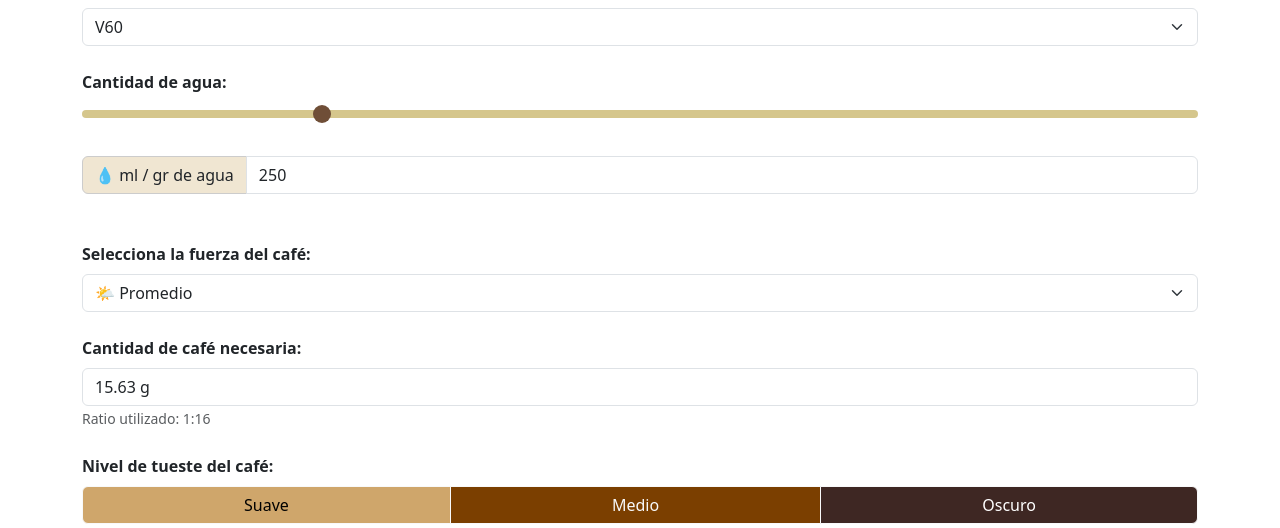
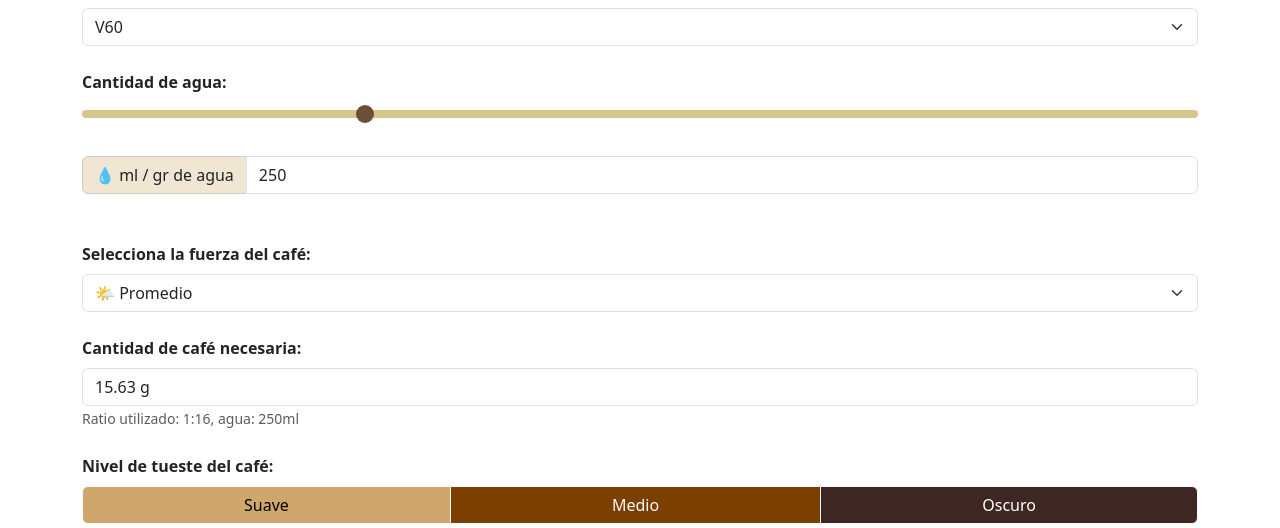
Before and after one commit to JntnAG/cata-cafe, a Django app: page /ratio/ in a window 1280 px wide. Shown: the part 224-752 px from the top of the page. Run offline with Django 5.2, Linux system fonts and the light colour scheme.

Commit message:
limites ratio

```diff
--- a/app_ratio/templates/ratio_home.html
+++ b/app_ratio/templates/ratio_home.html
@@ -177,10 +177,10 @@
              Cantidad de agua:
             </label>
 
-            <input type="range" class="form-range" min="50" max="1000" step="1" id="agua" value="250" oninput="actualizarDesdeSlider()">
+            <input type="range" class="form-range" min="1" max="1000" step="1" id="agua" value="250" oninput="actualizarDesdeSlider()">
             <div class="input-group mt-4">
                 <span class="input-group-text">💧 ml / gr de agua</span>
-                <input type="number" class="form-control" id="agua_input" min="50" max="1000" value="250" step="1" onchange="actualizarDesdeInput()">
+                <input type="number" class="form-control" id="agua_input" min="1" max="1000" value="250" step="1" onchange="actualizarDesdeInput()">
             </div>
         </div>
 
@@ -344,7 +344,7 @@
         if (!isNaN(agua) && ratio > 0) {
             const cafe = agua / ratio;
             cafeResultado.value = cafe.toFixed(2) + " g";
-            ratioInfo.innerText = `Ratio utilizado: 1:${ratio}`;
+            ratioInfo.innerText = `Ratio utilizado: 1:${ratio}, agua: ${agua}ml`;
         } else {
             cafeResultado.value = "";
             ratioInfo.innerText = "";
@@ -386,7 +386,7 @@
 
     function actualizarDesdeInput() {
         let agua = parseInt(document.getElementById('agua_input').value);
-        agua = Math.max(50, Math.min(1000, agua));
+        agua = Math.max(1, Math.min(1000, agua));
         document.getElementById('agua').value = agua;
         actualizarResultado(agua);
     }
```
